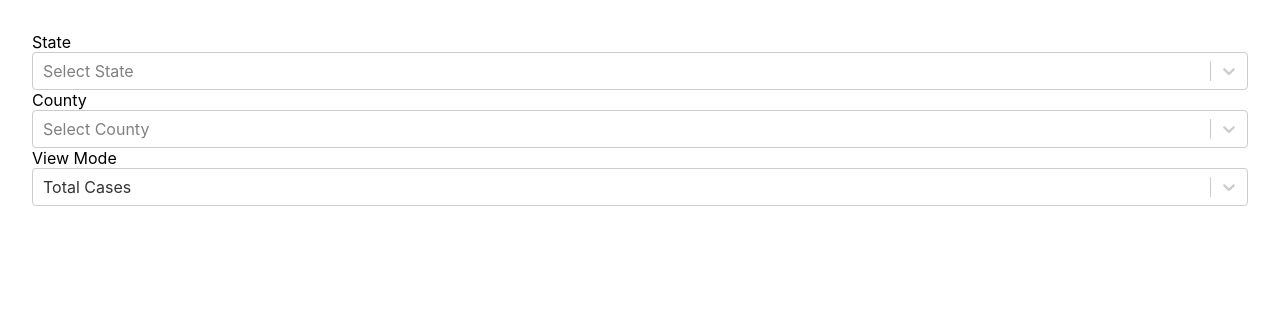
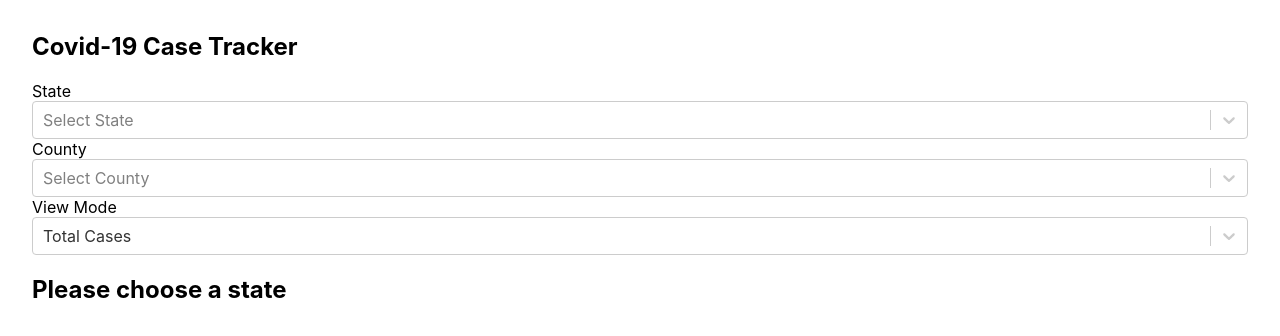
Before and after one commit to lizraeli/covid-19-us, a React (Create React App) app: page / in a window 1280 px wide. Shown: the top 336 px of the page. Built offline with nearby package versions, Linux system fonts and the light colour scheme; no server answers.

Commit message:
add headings

```diff
--- a/src/components/App.tsx
+++ b/src/components/App.tsx
@@ -110,14 +110,24 @@ function App() {
   const getNewCasesChartData = () =>
     selectedCounty ? newCasesForCountyChartData : newCasesForStateChartData;
 
+  const getHeading = () => {
+    if (!selectedState) {
+      return `Please choose a state`;
+    }
+
+    return selectedCounty
+      ? `${selectedViewMode.label} in ${selectedCounty.label}, ${selectedState.label}`
+      : `${selectedViewMode.label} cases in ${selectedState.label}`;
+  };
+
   const chartData =
     selectedViewMode.value === ViewMode.TOTAL_CASES
       ? getTotalCasesChartData()
       : getNewCasesChartData();
 
-  console.log("chartData: ", chartData)
   return (
     <div className="main-container">
+      <h2>Covid-19 Case Tracker</h2>
       <div className="select-container">
         <label htmlFor="state-select">State</label>
         <Select
@@ -146,6 +156,7 @@ function App() {
           id="mode-select"
         />
       </div>
+      <h2>{getHeading()}</h2>
       {selectedState && (
         <Chart
           options={chartData.options}
```
